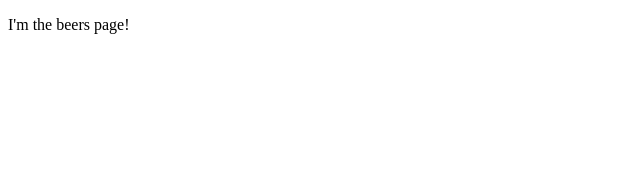
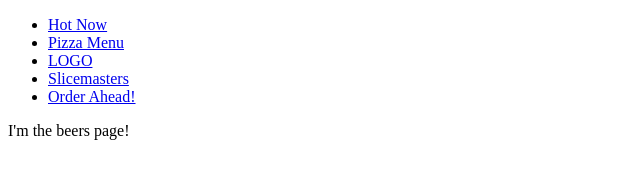
Before and after one commit to ryan258/pizzapizza, a Gatsby site in the folder gatsby/: page /beers in a window 1280 px wide. Shown: the whole page, without its empty margins (0-640 px from the left). Built offline with nearby package versions, Linux system fonts and the light colour scheme; Gatsby itself is replaced by a stand-in of ours.

Commit message:
Create Nav component.

```diff
--- /dev/null
+++ b/gatsby/src/components/Nav.js
@@ -0,0 +1,26 @@
+import React from 'react';
+import { Link } from 'gatsby';
+
+export default function Nav() {
+  return (
+    <nav>
+      <ul>
+        <li>
+          <Link to="/">Hot Now</Link>
+        </li>
+        <li>
+          <Link to="/pizzas/">Pizza Menu</Link>
+        </li>
+        <li>
+          <Link to="/">LOGO</Link>
+        </li>
+        <li>
+          <Link to="/slicemasters">Slicemasters</Link>
+        </li>
+        <li>
+          <Link to="/order">Order Ahead!</Link>
+        </li>
+      </ul>
+    </nav>
+  );
+}
--- a/gatsby/src/pages/404.js
+++ b/gatsby/src/pages/404.js
@@ -1,8 +1,10 @@
 import React from 'react';
+import Nav from '../components/Nav';
 
 export default function FourOhFourPage() {
   return (
     <div>
+      <Nav />
       <p>I'm a 404 page!</p>
     </div>
   );
--- a/gatsby/src/pages/beers.js
+++ b/gatsby/src/pages/beers.js
@@ -1,8 +1,10 @@
 import React from 'react';
+import Nav from '../components/Nav';
 
 export default function BeersPage() {
   return (
     <div>
+      <Nav />
       <p>I'm the beers page!</p>
     </div>
   );
--- a/gatsby/src/pages/index.js
+++ b/gatsby/src/pages/index.js
@@ -1,8 +1,10 @@
 import React from 'react';
+import Nav from '../components/Nav';
 
 export default function HomePage() {
   return (
     <div>
+      <Nav />
       <p>I'm a home page!</p>
     </div>
   );
--- a/gatsby/src/pages/order.js
+++ b/gatsby/src/pages/order.js
@@ -1,8 +1,10 @@
 import React from 'react';
+import Nav from '../components/Nav';
 
 export default function OrderPage() {
   return (
     <div>
+      <Nav />
       <p>I'm the order page!</p>
     </div>
   );
--- a/gatsby/src/pages/pizzas.js
+++ b/gatsby/src/pages/pizzas.js
@@ -1,8 +1,10 @@
 import React from 'react';
+import Nav from '../components/Nav';
 
 export default function PizzasPage() {
   return (
     <div>
+      <Nav />
       <p>I'm the pizzas page!</p>
     </div>
   );
--- a/gatsby/src/pages/slicemasters.js
+++ b/gatsby/src/pages/slicemasters.js
@@ -1,8 +1,10 @@
 import React from 'react';
+import Nav from '../components/Nav';
 
 export default function SlicemastersPage() {
   return (
     <div>
+      <Nav />
       <p>I'm the slicemasters page!</p>
     </div>
   );
```
